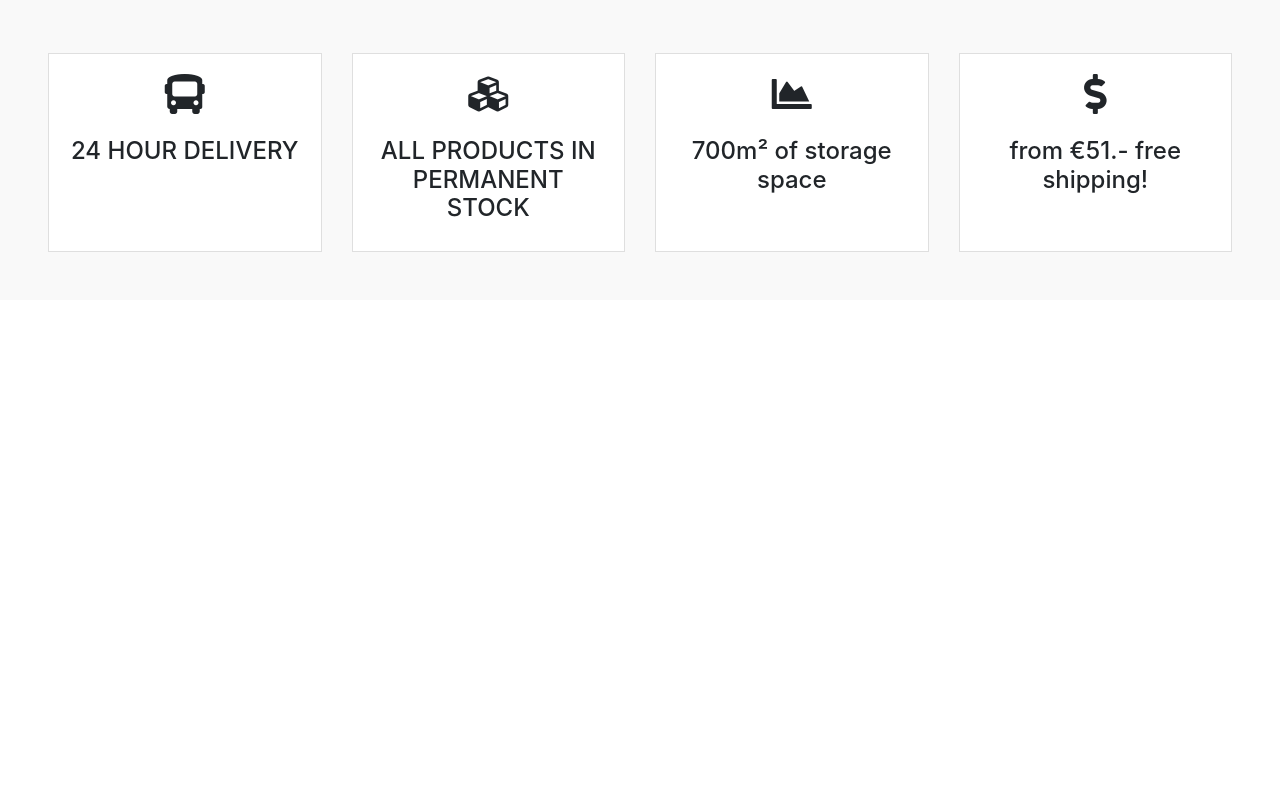
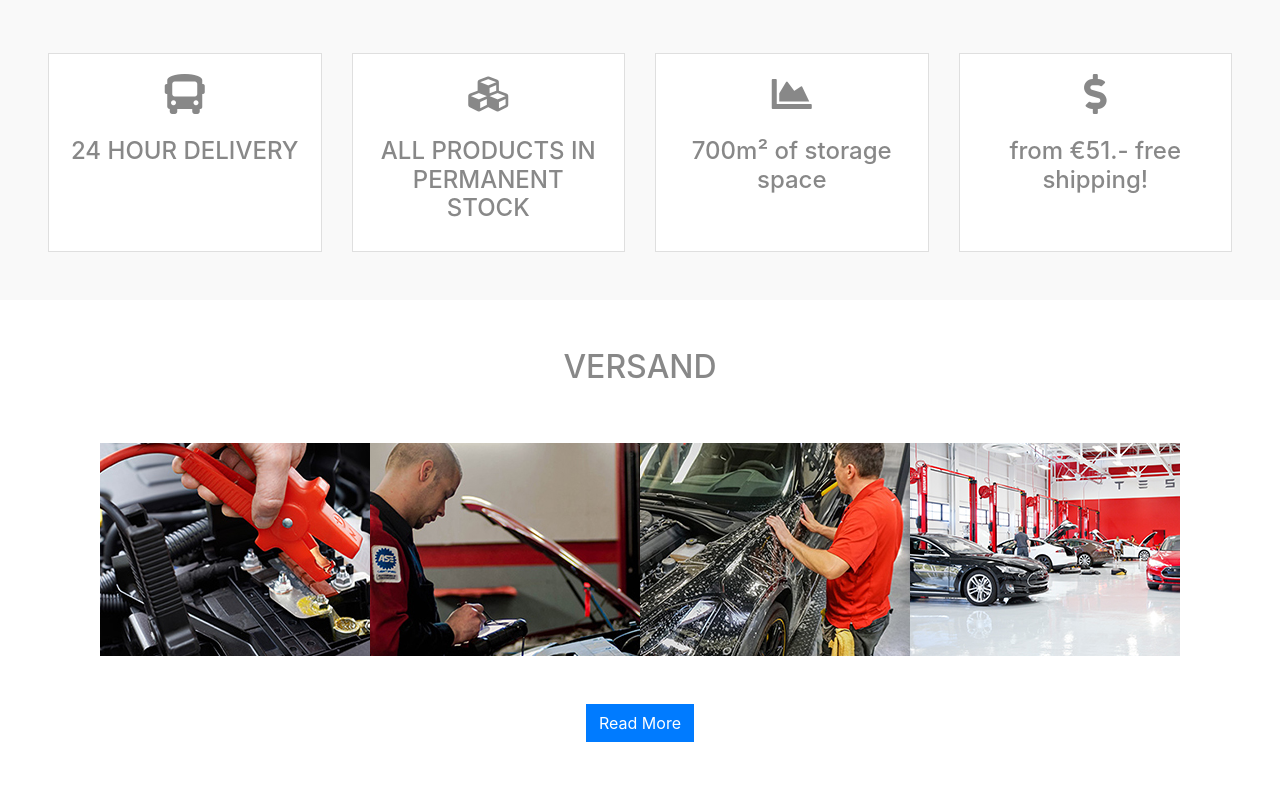
Before and after one commit to H4ssan/CarGarage, a plain HTML site: page index.html in a window 1280 px wide. Shown: the part 1958-2748 px from the top of the page. Before the commit the page ends 2258 px from the top, so only its background shows below. Drawn offline with nearby package versions, Linux system fonts and the light colour scheme.

Commit message:
feat: Included row of company images

```diff
--- a/index.html
+++ b/index.html
@@ -4,7 +4,9 @@
 <head>
     <meta charset="UTF-8">
     <meta name="viewport" content="width=device-width, initial-scale=1.0">
-    <link rel="stylesheet" href="https://cdnjs.cloudflare.com/ajax/libs/font-awesome/5.15.1/css/all.min.css" integrity="sha512-+4zCK9k+qNFUR5X+cKL9EIR+ZOhtIloNl9GIKS57V1MyNsYpYcUrUeQc9vNfzsWfV28IaLL3i96P9sdNyeRssA==" crossorigin="anonymous" />
+    <link rel="stylesheet" href="https://cdnjs.cloudflare.com/ajax/libs/font-awesome/5.15.1/css/all.min.css"
+        integrity="sha512-+4zCK9k+qNFUR5X+cKL9EIR+ZOhtIloNl9GIKS57V1MyNsYpYcUrUeQc9vNfzsWfV28IaLL3i96P9sdNyeRssA=="
+        crossorigin="anonymous" />
     <link rel="stylesheet" href="https://stackpath.bootstrapcdn.com/bootstrap/4.4.1/css/bootstrap.min.css"
         integrity="sha384-Vkoo8x4CGsO3+Hhxv8T/Q5PaXtkKtu6ug5TOeNV6gBiFeWPGFN9MuhOf23Q9Ifjh" crossorigin="anonymous">
     <link rel="stylesheet" href="style.css">
@@ -74,7 +76,7 @@
 
     <div class="row justify-content-center p-5">
         <h2>MIKE SANDERS ANTI-CORROSION GREASE</h2>
-        <div class="divider-yellow"></div>
+        <div class="divider-yellow justify-content-center"></div>
         <p class="p-3">Cavity and underbody protection for bare, rusted and painted metal sheets. Suitable for
             oldtimers, classics
             and new vehicles alike.
@@ -141,26 +143,38 @@
             </ol>
             <div class="carousel-inner p-5 col-sm-12">
                 <div class="carousel-item active">
-            <blockquote >
-                <p>Lorem ipsum dolor sit amet, consectetur adipiscing elit, sed do eiusmod tempor incididunt ut labore et dolore magna aliqua. Ut enim ad minim veniam, quis nostrud exercitation ullamco laboris nisi ut aliquip ex ea commodo consequat. Duis aute irure dolor in reprehenderit in voluptate velit esse cillum dolore eu fugiat nulla pariatur</p>
+                    <blockquote>
+                        <p>Lorem ipsum dolor sit amet, consectetur adipiscing elit, sed do eiusmod tempor incididunt ut
+                            labore et dolore magna aliqua. Ut enim ad minim veniam, quis nostrud exercitation ullamco
+                            laboris nisi ut aliquip ex ea commodo consequat. Duis aute irure dolor in reprehenderit in
+                            voluptate velit esse cillum dolore eu fugiat nulla pariatur</p>
                     </blockquote>
                     <h4>David Bing</h4>
                 </div>
                 <div class="carousel-item">
                     <blockquote>
-                <p>Lorem ipsum dolor sit amet, consectetur adipiscing elit, sed do eiusmod tempor incididunt ut labore et dolore magna aliqua. Ut enim ad minim veniam, quis nostrud exercitation ullamco laboris nisi ut aliquip ex ea commodo consequat. Duis aute irure dolor in reprehenderit in voluptate velit esse cillum dolore eu fugiat nulla pariatur</p>
+                        <p>Lorem ipsum dolor sit amet, consectetur adipiscing elit, sed do eiusmod tempor incididunt ut
+                            labore et dolore magna aliqua. Ut enim ad minim veniam, quis nostrud exercitation ullamco
+                            laboris nisi ut aliquip ex ea commodo consequat. Duis aute irure dolor in reprehenderit in
+                            voluptate velit esse cillum dolore eu fugiat nulla pariatur</p>
                     </blockquote>
                     <h4>Tony Metis</h4>
                 </div>
                 <div class="carousel-item">
                     <blockquote>
-                <p>Lorem ipsum dolor sit amet, consectetur adipiscing elit, sed do eiusmod tempor incididunt ut labore et dolore magna aliqua. Ut enim ad minim veniam, quis nostrud exercitation ullamco laboris nisi ut aliquip ex ea commodo consequat. Duis aute irure dolor in reprehenderit in voluptate velit esse cillum dolore eu fugiat nulla pariatur</p>
+                        <p>Lorem ipsum dolor sit amet, consectetur adipiscing elit, sed do eiusmod tempor incididunt ut
+                            labore et dolore magna aliqua. Ut enim ad minim veniam, quis nostrud exercitation ullamco
+                            laboris nisi ut aliquip ex ea commodo consequat. Duis aute irure dolor in reprehenderit in
+                            voluptate velit esse cillum dolore eu fugiat nulla pariatur</p>
                     </blockquote>
                     <h4>Rebecca Hall </h4>
                 </div>
                 <div class="carousel-item">
                     <blockquote>
-                <p>Lorem ipsum dolor sit amet, consectetur adipiscing elit, sed do eiusmod tempor incididunt ut labore et dolore magna aliqua. Ut enim ad minim veniam, quis nostrud exercitation ullamco laboris nisi ut aliquip ex ea commodo consequat. Duis aute irure dolor in reprehenderit in voluptate velit esse cillum dolore eu fugiat nulla pariatur</p>
+                        <p>Lorem ipsum dolor sit amet, consectetur adipiscing elit, sed do eiusmod tempor incididunt ut
+                            labore et dolore magna aliqua. Ut enim ad minim veniam, quis nostrud exercitation ullamco
+                            laboris nisi ut aliquip ex ea commodo consequat. Duis aute irure dolor in reprehenderit in
+                            voluptate velit esse cillum dolore eu fugiat nulla pariatur</p>
                     </blockquote>
                     <h4>Kelly Parker</h4>
                 </div>
@@ -191,27 +205,46 @@
                 <div class="card-body">
                     <i class="fa fa-cubes"></i>
                     <h4>ALL PRODUCTS IN PERMANENT STOCK</h4>
-
                 </div>
             </div>
             <div class="card">
                 <div class="card-body">
                     <i class="fas fa-chart-area"></i>
                     <h4>700m² of storage space</h4>
-
-
                 </div>
             </div>
             <div class="card">
                 <div class="card-body">
                     <i class="fas fa-dollar-sign"></i>
                     <h4>from €51.- free shipping!</h4>
-
                 </div>
             </div>
         </div>
+    </section>
 
-
+    <section class="images">
+        <div class="container">
+            <div class="row justify-content-center p-5">
+                <h2>VERSAND</h2>
+            </div>
+            <div class="row justify-content-center">
+                <div>
+                    <img src="./images/g-1.png" class="img-responsive">
+                </div>
+                <div>
+                    <img src="./images/g-2.png" class="img-responsive">
+                </div>
+                <div>
+                    <img src="./images/g-3.png" class="img-responsive">
+                </div>
+                <div>
+                    <img src="./images/g-4.png" class="img-responsive">
+                </div>
+            </div>
+            <div class="row justify-content-center p-5">
+                <button type="button" class="btn btn-primary">Read More</button>
+            </div>
+        </div>
     </section>
 
 
--- a/style.css
+++ b/style.css
@@ -1,4 +1,11 @@
 @import "./form.css";
+
+body{
+    color: #888888;
+}
+
+
+
 
 #header{
     background-color: lightgray;
@@ -17,8 +24,6 @@
 	width: 137px;
 	height: 3px;
 	background-color: #f5b900;
-	margin: 0 auto;
-	margin-bottom: 20px;
 }
 
 i{
```
Lines whose indentation alone changed are shown as unchanged.
